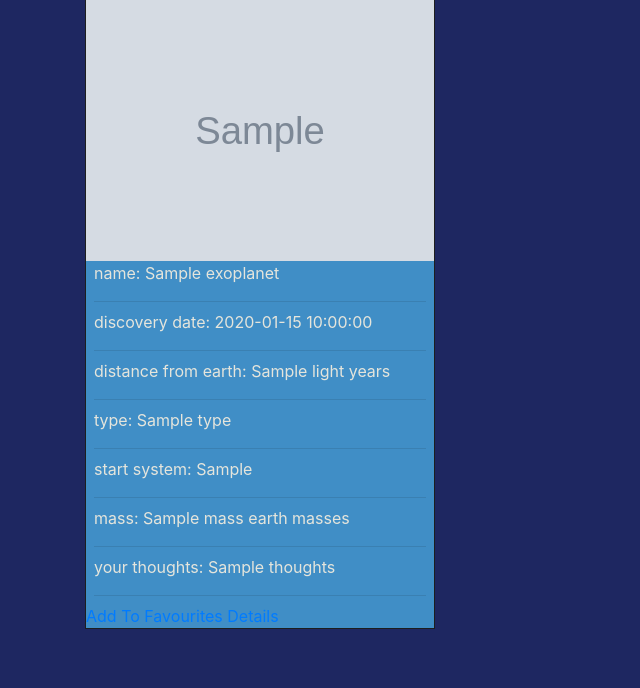
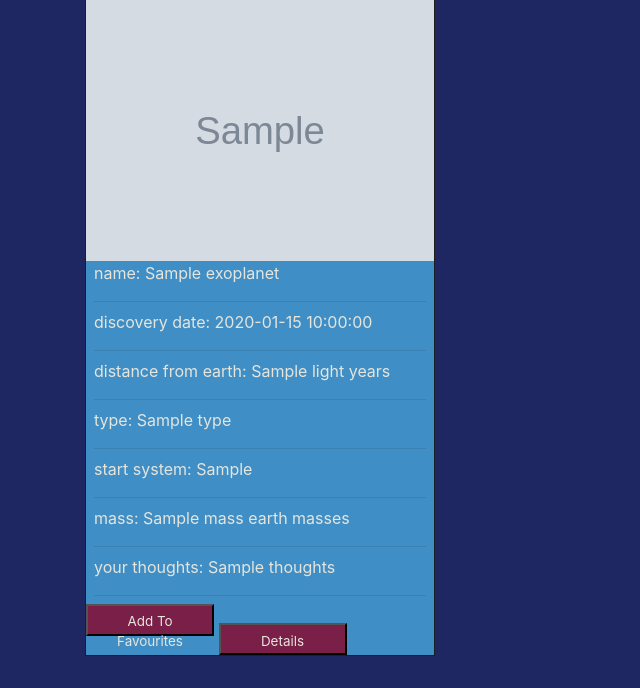
Before and after one commit to Astig-1982/The-Exoplanet-Project, a Flask app: page /exoplanets_display in a window 1280 px wide. Shown: the part 161-849 px from the top of the page, without its empty margins (0-640 px from the left). Before the commit the page ends 790 px from the top, so only its background shows below. Run offline with Flask 2, Linux system fonts and the light colour scheme; grey boxes marked "Sample" are stand-in pictures; a database or web service that is not in the repository returns one stand-in record (values such as "Sample title"); some libraries are stand-ins or nearby versions.

Commit message:
Inserted buttons into anchor tags

```diff
--- a/templates/exoplanets.html
+++ b/templates/exoplanets.html
@@ -22,9 +22,9 @@
              <p class="exoplanet_properties">type: {{exoplanet.type}}</p><hr class="separator">
              <p class="exoplanet_properties">start system: {{exoplanet.star_system}}</p><hr class="separator">
              <p class="exoplanet_properties">mass: {{exoplanet.mass}} earth masses</p><hr class="separator">
-             <p class="exoplanet_properties">your thoughts: {{exoplanet.thoughts}}<br><hr class="separator">
-             <a href="{{ url_for('add_favourites', exoplanet_id=exoplanet._id)}}">Add To Favourites</a>
-             <a href="{{ url_for('detailed_exoplanet', exoplanet_id=exoplanet._id) }}">Details</a>
+             <p class="exoplanet_properties">your thoughts: {{exoplanet.thoughts}}</p><hr class="separator">
+             <a href="{{ url_for('add_favourites', exoplanet_id=exoplanet._id)}}"><button class="exoplanets_display_buttons">Add To Favourites</button></a>
+             <a href="{{ url_for('detailed_exoplanet', exoplanet_id=exoplanet._id) }}"><button class="exoplanets_display_buttons">Details</button></a>
        </div>
         </div>
         <hr>
```
